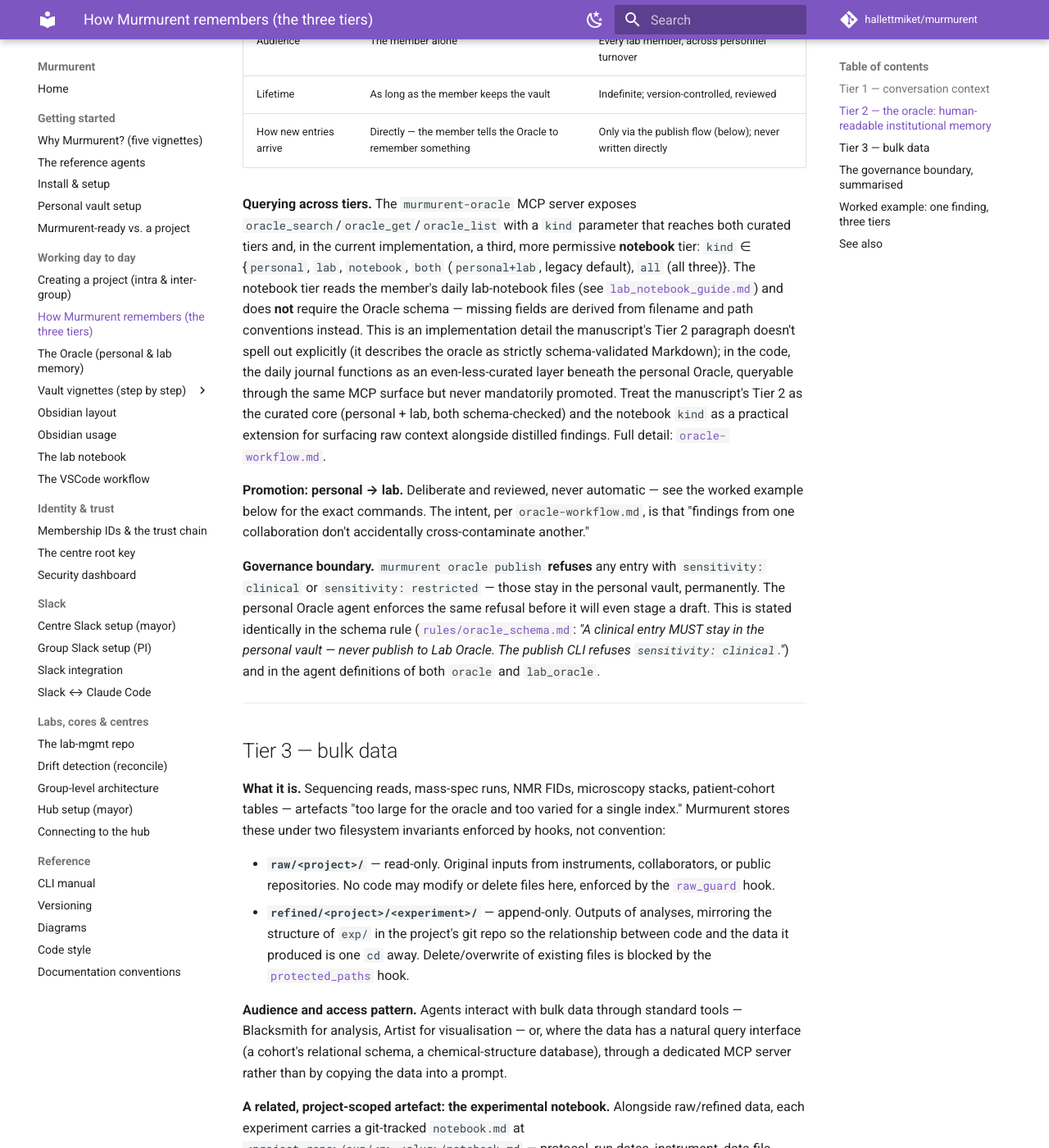
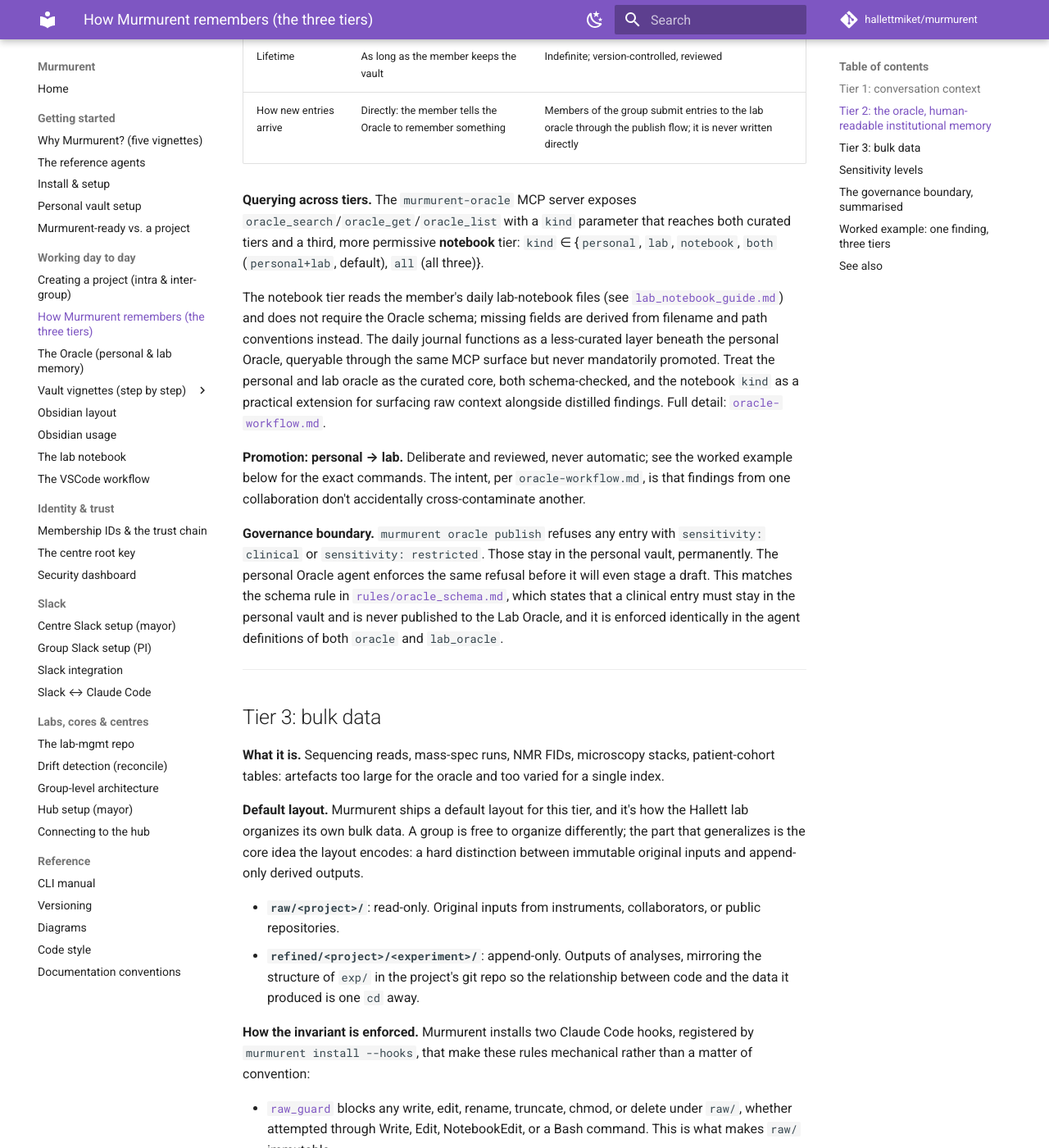
Before and after one commit to hallettmiket/murmurent, an MkDocs documentation site: the page built from docs/memory.md, in a window 1280 px wide and 1400 px high, scrolled down 1673 px. Shown: the whole window at 82% size. Built offline with MkDocs 1.6.1 and Material for MkDocs 9.7.7, drawn with Linux system fonts in a browser that asks for light colours; comment, search, counter and statistics services are not loaded; some of the changed text lies outside the part shown.

Commit message:
docs(#27): revise "How Murmurent remembers" per PI review
Addresses all 12 points in issue #27 (the memory.md three-tiers page):

1,11. Fix the lab-oracle path: ~/repos/lab_mgmt/oracle/ →
      ~/repos/murmurent_lab_mgmt_<lab>/oracle/ (and murmurent_lab_mgmt_mh
      in the worked example). Same stale path also fixed in
      oracle-workflow.md, lab_notebook_guide.md, slack_integration.md.
2.    Lab-oracle "how new entries arrive" now direct: members submit via
      the publish flow; never written directly.
3.    Drop the "not in the manuscript" phrasing for the notebook tier.
4.    Remove all em-dash sentence structure (0 remaining).
5.    New "Sensitivity levels" section: standard/restricted/clinical,
      covering both entries and projects, with the publish behaviour.
6.    Tier 3 raw/refined reframed as Murmurent's shipped default (the
      Hallett lab's convention), with the immutable-vs-append-only idea
      as the part that generalizes.
7.    New "How the invariant is enforced" subsection naming raw_guard and
      protected_paths, what each blocks, and file_2.csv versioning.
8.    Note that Tier 3 is also read with ordinary CC tools (grep, awk, …).
9.    Remove the unclear "clinical-records boundary case" block; fold its
      substance into the Sensitivity section.
10.   Worked example is now a plain breast cancer DNA-seq project
      (brca_wgs), no DCIS / single-cell.
12.   Remove all manuscript references (0 remaining); state what
      Murmurent does directly.

mkdocs build --strict passes clean.

````diff
--- a/docs/memory.md
+++ b/docs/memory.md
@@ -3,13 +3,12 @@
 Most agentic AI systems treat memory as undifferentiated: the model's
 prompt window holds the live conversation, and anything else is fetched
 on demand, typically via retrieval-augmented generation (RAG) over a
-vector index. The manuscript's framing of the alternative is direct:
+vector index. Murmurent instead separates memory into three explicit
+tiers, each with its own representation, access pattern, and
+governance.
 
-> "Murmurent instead separates memory into three explicit tiers, each
-> with its own representation, access pattern, and governance."
-
-Those three tiers — **conversation context**, **the oracle**, and
-**bulk data** — are not just a conceptual model; they map onto three
+Those three tiers, **conversation context**, **the oracle**, and
+**bulk data**, are not just a conceptual model: they map onto three
 different places on disk, three different audiences, and three
 different sets of rules about who can write what. This page walks
 through each tier, how information moves between them, and the
@@ -17,16 +16,15 @@
 
 ---
 
-## Tier 1 — conversation context
+## Tier 1: conversation context
 
 **What it is.** The live, in-session working memory of an agent: the
 user's prompt, the agent's reasoning, and the immediate tool-call
-traces. The manuscript is explicit that this tier is "fully delegated
-to the underlying agentic command-line interface" — Murmurent doesn't
-reimplement Claude Code's context window, it adds two things on top of
-it:
+traces. Murmurent doesn't reimplement Claude Code's context window;
+this tier is fully delegated to the underlying agentic command-line
+interface. Murmurent adds two things on top of it:
 
-1. **Deterministic project-context injection at session start** — the
+1. **Deterministic project-context injection at session start.** The
    relevant `CLAUDE.md`, project charter, and active rules are loaded
    automatically, so an agent doesn't have to rediscover a project's
    conventions (data-storage invariants, naming rules, headline-first
@@ -37,134 +35,163 @@
    Murmurent VSCode dashboard's live activity pane (see
    [`vscode-workflow.md`](vscode-workflow.md)).
 
-**Where it lives.** Nowhere durable — it's the CC session's own context
+**Where it lives.** Nowhere durable. It's the CC session's own context
 window, plus a line in `~/.murmurent/agents.log` for the audit trail.
 
 **Lifetime and audience.** Single session, single user. It evaporates
 when the session ends; nothing here survives to the next conversation
 unless it is deliberately promoted to Tier 2.
 
-**Promotion out.** A user (or an agent, acting on the user's instruction)
-tells the Oracle to remember something — that's the only path out of
-Tier 1.
+**Promotion out.** A user (or an agent, acting on the user's
+instruction) tells the Oracle to remember something. That's the only
+path out of Tier 1.
 
 ---
 
-## Tier 2 — the oracle: human-readable institutional memory
+## Tier 2: the oracle, human-readable institutional memory
 
-**What it is.** Durable, qualitative knowledge — observations,
+**What it is.** Durable, qualitative knowledge (observations,
 decisions, near-miss results, literature summaries, methodological
-choices — recorded as Markdown entries with mandatory frontmatter
+choices) recorded as Markdown entries with mandatory frontmatter
 (`title`, `date`, `project`, `sensitivity`, `tags`, `sources`; full
 schema at
 [`rules/oracle_schema.md`](https://github.com/hallettmiket/murmurent/blob/main/rules/oracle_schema.md)).
-The manuscript deliberately contrasts this with RAG: RAG is "a
-stateless lookup over an opaque vector index," rebuilt rather than
-accumulated, with limited visibility into provenance. The oracle
-instead "returns schema-validated entries with explicit provenance,
-sensitivity, and audit trail, and accumulates across personnel
-turnover by design." Entries are git-tracked and human-readable, so a
-PI can audit institutional memory by reading files, not by inspecting
-an index.
 
-**Two tiers within Tier 2.** The manuscript specifies the oracle is
-itself "two-tier: a per-user *personal* oracle in each researcher's
-Obsidian vault, and a per-lab *group* oracle that ingests curated
-entries through a reviewed publication step."
+This is a deliberate contrast with RAG. RAG is a stateless lookup over
+an opaque vector index, rebuilt rather than accumulated, with limited
+visibility into provenance. The oracle instead returns schema-validated
+entries with explicit provenance, sensitivity, and an audit trail, and
+accumulates across personnel turnover by design. Entries are
+git-tracked and human-readable, so a PI can audit institutional memory
+by reading files, not by inspecting an index.
+
+**Two tiers within Tier 2.** The oracle is itself two-tier: a per-user
+*personal* oracle in each researcher's Obsidian vault, and a per-lab
+*group* oracle that ingests curated entries through a reviewed
+publication step.
 
 | | Personal Oracle | Lab Oracle |
 |---|---|---|
-| Where it lives | `<vault>/oracle/` (the member's own Obsidian vault) | `~/repos/lab_mgmt/oracle/` (the lab-mgmt git repo) |
-| Agent | [`oracle`](https://github.com/hallettmiket/murmurent/blob/main/agents/oracle.md) — reads and writes | [`lab_oracle`](https://github.com/hallettmiket/murmurent/blob/main/agents/lab_oracle.md) — **read-only** (`Write` excluded from its toolset) |
+| Where it lives | `<vault>/oracle/` (the member's own Obsidian vault) | `~/repos/murmurent_lab_mgmt_<lab>/oracle/` (the lab-mgmt git repo) |
+| Agent | [`oracle`](https://github.com/hallettmiket/murmurent/blob/main/agents/oracle.md), reads and writes | [`lab_oracle`](https://github.com/hallettmiket/murmurent/blob/main/agents/lab_oracle.md), **read-only** (`Write` excluded from its toolset) |
 | Audience | The member alone | Every lab member, across personnel turnover |
 | Lifetime | As long as the member keeps the vault | Indefinite; version-controlled, reviewed |
-| How new entries arrive | Directly — the member tells the Oracle to remember something | Only via the publish flow (below); never written directly |
+| How new entries arrive | Directly: the member tells the Oracle to remember something | Members of the group submit entries to the lab oracle through the publish flow; it is never written directly |
 
 **Querying across tiers.** The `murmurent-oracle` MCP server exposes
 `oracle_search`/`oracle_get`/`oracle_list` with a `kind` parameter that
-reaches both curated tiers and, in the current implementation, a third,
-more permissive **notebook** tier: `kind` ∈ {`personal`, `lab`,
-`notebook`, `both` (`personal+lab`, legacy default), `all` (all three)}.
+reaches both curated tiers and a third, more permissive **notebook**
+tier: `kind` ∈ {`personal`, `lab`, `notebook`, `both` (`personal+lab`,
+default), `all` (all three)}.
+
 The notebook tier reads the member's daily lab-notebook files (see
-[`lab_notebook_guide.md`](lab_notebook_guide.md)) and does **not**
-require the Oracle schema — missing fields are derived from filename and
-path conventions instead. This is an implementation detail the
-manuscript's Tier 2 paragraph doesn't spell out explicitly (it describes
-the oracle as strictly schema-validated Markdown); in the code, the
-daily journal functions as an even-less-curated layer beneath the
-personal Oracle, queryable through the same MCP surface but never
-mandatorily promoted. Treat the manuscript's Tier 2 as the curated
-core (personal + lab, both schema-checked) and the notebook `kind` as
-a practical extension for surfacing raw context alongside distilled
-findings. Full detail: [`oracle-workflow.md`](oracle-workflow.md).
+[`lab_notebook_guide.md`](lab_notebook_guide.md)) and does not require
+the Oracle schema; missing fields are derived from filename and path
+conventions instead. The daily journal functions as a less-curated
+layer beneath the personal Oracle, queryable through the same MCP
+surface but never mandatorily promoted. Treat the personal and lab
+oracle as the curated core, both schema-checked, and the notebook
+`kind` as a practical extension for surfacing raw context alongside
+distilled findings. Full detail:
+[`oracle-workflow.md`](oracle-workflow.md).
 
-**Promotion: personal → lab.** Deliberate and reviewed, never automatic
-— see the worked example below for the exact commands. The intent, per
-`oracle-workflow.md`, is that "findings from one collaboration don't
-accidentally cross-contaminate another."
+**Promotion: personal → lab.** Deliberate and reviewed, never
+automatic; see the worked example below for the exact commands. The
+intent, per `oracle-workflow.md`, is that findings from one
+collaboration don't accidentally cross-contaminate another.
 
-**Governance boundary.** `murmurent oracle publish` **refuses** any
-entry with `sensitivity: clinical` or `sensitivity: restricted` —
-those stay in the personal vault, permanently. The personal Oracle
-agent enforces the same refusal before it will even stage a draft. This
-is stated identically in the schema rule
-([`rules/oracle_schema.md`](https://github.com/hallettmiket/murmurent/blob/main/rules/oracle_schema.md):
-*"A clinical entry MUST stay in the personal vault — never publish to
-Lab Oracle. The publish CLI refuses `sensitivity: clinical`."*) and in
-the agent definitions of both `oracle` and `lab_oracle`.
+**Governance boundary.** `murmurent oracle publish` refuses any entry
+with `sensitivity: clinical` or `sensitivity: restricted`. Those stay
+in the personal vault, permanently. The personal Oracle agent enforces
+the same refusal before it will even stage a draft. This matches the
+schema rule in
+[`rules/oracle_schema.md`](https://github.com/hallettmiket/murmurent/blob/main/rules/oracle_schema.md),
+which states that a clinical entry must stay in the personal vault and
+is never published to the Lab Oracle, and it is enforced identically
+in the agent definitions of both `oracle` and `lab_oracle`.
 
 ---
 
-## Tier 3 — bulk data
+## Tier 3: bulk data
 
 **What it is.** Sequencing reads, mass-spec runs, NMR FIDs, microscopy
-stacks, patient-cohort tables — artefacts "too large for the oracle and
-too varied for a single index." Murmurent stores these under two
-filesystem invariants enforced by hooks, not convention:
+stacks, patient-cohort tables: artefacts too large for the oracle and
+too varied for a single index.
 
-- **`raw/<project>/`** — read-only. Original inputs from instruments,
-  collaborators, or public repositories. No code may modify or delete
-  files here, enforced by the [`raw_guard`](https://github.com/hallettmiket/murmurent/blob/main/src/murmurent/hooks/raw_guard.py) hook.
-- **`refined/<project>/<experiment>/`** — append-only. Outputs of
+**Default layout.** Murmurent ships a default layout for this tier,
+and it's how the Hallett lab organizes its own bulk data. A group is
+free to organize differently; the part that generalizes is the core
+idea the layout encodes: a hard distinction between immutable original
+inputs and append-only derived outputs.
+
+- **`raw/<project>/`**: read-only. Original inputs from instruments,
+  collaborators, or public repositories.
+- **`refined/<project>/<experiment>/`**: append-only. Outputs of
   analyses, mirroring the structure of `exp/` in the project's git
   repo so the relationship between code and the data it produced is
-  one `cd` away. Delete/overwrite of existing files is blocked by the
-  [`protected_paths`](https://github.com/hallettmiket/murmurent/blob/main/src/murmurent/hooks/protected_paths.py) hook.
+  one `cd` away.
 
-**Audience and access pattern.** Agents interact with bulk data through
-standard tools — Blacksmith for analysis, Artist for visualisation —
-or, where the data has a natural query interface (a cohort's relational
-schema, a chemical-structure database), through a dedicated MCP server
-rather than by copying the data into a prompt.
+**How the invariant is enforced.** Murmurent installs two Claude Code
+hooks, registered by `murmurent install --hooks`, that make these
+rules mechanical rather than a matter of convention:
+
+- [`raw_guard`](https://github.com/hallettmiket/murmurent/blob/main/src/murmurent/hooks/raw_guard.py)
+  blocks any write, edit, rename, truncate, chmod, or delete under
+  `raw/`, whether attempted through Write, Edit, NotebookEdit, or a
+  Bash command. This is what makes `raw/` immutable.
+- [`protected_paths`](https://github.com/hallettmiket/murmurent/blob/main/src/murmurent/hooks/protected_paths.py)
+  blocks delete or overwrite of any file that already exists under
+  `refined/`, while still allowing brand-new files. This is what makes
+  `refined/` append-only.
+
+To supersede a refined file, write a new integer-suffixed version
+(`file_2.csv`) instead of overwriting `file_1.csv`.
+
+**Audience and access pattern.** Agents interact with bulk data
+several ways: directly, with the standard Claude Code file tools
+(grep, awk, sed, ordinary reads); through purpose-built helpers such as
+Blacksmith for analysis or Artist for visualisation; or, where the
+data has a natural query interface (a cohort's relational schema, a
+chemical-structure database), through a dedicated MCP server rather
+than by copying the data into a prompt.
 
 **A related, project-scoped artefact: the experimental notebook.**
 Alongside raw/refined data, each experiment carries a git-tracked
-`notebook.md` at `<project_repo>/exp/<n>_<slug>/notebook.md` — protocol,
+`notebook.md` at `<project_repo>/exp/<n>_<slug>/notebook.md`: protocol,
 run dates, instrument, data-file paths, and conclusions, visible to
 every project member on the next `git pull`. It sits structurally
 closer to Tier 3 (it documents and is versioned alongside the
-refined-data outputs it describes; `murmurent push --refined` recomputes
-its checksums) than to the oracle's institutional-memory role, and the
-manuscript's Tier 3 paragraph doesn't call it out by name. See
-[`lab_notebook_guide.md`](lab_notebook_guide.md) for the full
-distinction between this **experimental notebook** and the **daily
-journal** (the personal, unpublished Tier-2-adjacent notebook tier
-described above).
+refined-data outputs it describes; `murmurent push --refined`
+recomputes its checksums) than to the oracle's institutional-memory
+role. See [`lab_notebook_guide.md`](lab_notebook_guide.md) for the
+full distinction between this **experimental notebook** and the
+**daily journal** (the personal, unpublished Tier-2-adjacent notebook
+tier described above).
 
-**The clinical-records boundary case.** The manuscript names this
-explicitly because it's the case most likely to be gotten wrong:
+---
 
-> "These are text-shaped and moderate in size, but their governance
-> demands place them at Tier 3 rather than the oracle: the records
-> themselves live under `raw/<project>/clinical/` with immutable
-> storage and access logging, and a Tier-2 oracle entry records the
-> cohort's provenance, inclusion criteria, demographic summary, and
-> REB/IRB approval but never the records themselves."
+## Sensitivity levels
 
-Agents access such a cohort only through a dedicated MCP server that
-enforces de-identification at the boundary and returns structured
-summary slices — the underlying pathology reports or radiology notes
-are never embedded into a vector index or copied into a prompt.
+Sensitivity is a label carried by both individual oracle entries (the
+frontmatter `sensitivity:` field) and whole projects (the project
+record's `sensitivity:` field, shown in the Murmurent dashboard as a
+coloured badge). There are three levels:
+
+| Level | Meaning | `murmurent oracle publish` |
+|---|---|---|
+| `standard` | Shareable with the lab. | Promotes it to the Lab Oracle. |
+| `restricted` | Stays in the personal vault. | Refuses to publish it. |
+| `clinical` | Stays in the personal vault. The underlying clinical records stay in Tier-3 storage with access logging (see below). | Refuses to publish it. |
+
+For `clinical` data, the records themselves live in Tier-3 storage
+(for example under `raw/<project>/clinical/`) with access logging.
+Agents reach them only through a de-identifying MCP boundary that
+returns structured summary slices, never the raw pathology reports or
+radiology notes. The records are never copied into an oracle entry, a
+prompt, or a vector index. Only a de-identified provenance or summary
+entry (cohort size, inclusion criteria, REB/IRB approval) may live in
+the oracle, and even that entry is tagged `sensitivity: clinical` so
+it never gets promoted to the Lab Oracle.
 
 ---
 
@@ -172,32 +199,32 @@
 
 | Rule | Enforced by |
 |---|---|
-| `sensitivity: clinical` / `restricted` entries never leave the personal vault | `oracle` agent (refuses to stage a draft) + `murmurent oracle publish` CLI (refuses to commit) |
+| `sensitivity: clinical` / `restricted` entries never leave the personal vault | `oracle` agent (refuses to stage a draft) and `murmurent oracle publish` CLI (refuses to commit) |
 | New Lab Oracle entries arrive only via reviewed `murmurent oracle publish` | `lab_oracle` agent has no `Write` tool; the CLI is the only write path |
 | `raw/` is immutable | `raw_guard` hook, blocks Write/Edit/NotebookEdit/Bash on `raw/` |
 | `refined/` is append-only | `protected_paths` hook, blocks delete/overwrite of existing files |
-| Clinical-cohort *records* never enter the oracle or a vector index | Tier-3 storage + de-identifying MCP boundary; only provenance/summary metadata reaches Tier 2 |
+| Clinical-cohort records never enter the oracle or a vector index | Tier-3 storage plus a de-identifying MCP boundary; only provenance/summary metadata reaches Tier 2 |
 
 ---
 
 ## Worked example: one finding, three tiers
 
 A member is investigating a chrM (mitochondrial contig) alignment
-artefact on the DCIS single-cell cohort.
+artefact on a breast cancer DNA sequencing project.
 
-**Tier 1 — the finding surfaces mid-session.** During a live CC session
-running the QC pipeline, the member and the Blacksmith agent notice
-GRCh38.p13 mis-maps chrM reads, and that GRCh38.p14 fixes it. This is
-still just conversation context — real, but ephemeral, and gone once
-the session ends unless someone acts on it.
+**Tier 1: the finding surfaces mid-session.** During a live CC session
+running the alignment QC pipeline, the member and the Blacksmith agent
+notice GRCh38.p13 mis-maps chrM reads, and that GRCh38.p14 fixes it.
+This is still just conversation context: real, but ephemeral, and gone
+once the session ends unless someone acts on it.
 
-**Tier 2, personal — the member commits it to memory.** Before closing
+**Tier 2, personal: the member commits it to memory.** Before closing
 the session:
 
 ```text
 You: Oracle, remember this: GRCh38.p14 fixes the chrM contig artefact we
-hit with p13 on the DCIS cohort. We're standardising on p14 for run 17
-— don't switch references mid-cohort.
+hit with p13 on the breast cancer cohort. We're standardising on p14 for
+run 17, so don't switch references mid-cohort.
 ```
 
 The Oracle agent writes `<vault>/oracle/2026-05-16_chrm_p14.md` with
@@ -234,38 +261,39 @@
 murmurent oracle publish 2026-05-16_chrm_p14 --push # validate + commit + push
 ```
 
-`murmurent oracle publish` checks `sensitivity` (here `standard`, so it
-proceeds — had it been `clinical` or `restricted` it would refuse),
+`murmurent oracle publish` checks `sensitivity` (here `standard`, so
+it proceeds; had it been `clinical` or `restricted` it would refuse),
 checks the lab doesn't already have an entry at that path, and commits
-the file into `~/repos/lab_mgmt/oracle/2026-05-16_chrm_p14.md` under
+the file into
+`~/repos/murmurent_lab_mgmt_mh/oracle/2026-05-16_chrm_p14.md` under
 the member's handle. From this point on, `lab_oracle` can answer "what
 does the lab know about chrM artefacts?" for any member, including one
 who joins the lab after @allie has moved on.
 
-**Tier 3 — the data underneath the finding.** The oracle entry's
-`source_exp: 3_titration_v3` points at the actual evidence: the aligned
-BAMs and QC report live at
-`$MURMURENT_LAB_VM_ROOT/refined/dcis_sc_tutorial/3_titration_v3/qc_report.html`,
+**Tier 3: the data underneath the finding.** The oracle entry's
+`source_exp: 3_alignment_qc` points at the actual evidence: the
+aligned BAMs and QC report live at
+`$MURMURENT_LAB_VM_ROOT/refined/brca_wgs/3_alignment_qc/qc_report.html`,
 produced from immutable inputs at
-`$MURMURENT_LAB_VM_ROOT/raw/dcis_sc_tutorial/3_titration_v3/`, with
-provenance also recorded in the git-tracked
-`exp/3_titration_v3/notebook.md`. The oracle entry is the durable,
-searchable *pointer and summary* — the multi-gigabyte alignment outputs
-themselves stay in Tier 3, exactly where the manuscript says bulk data
-belongs, and are never copied into the oracle or a prompt.
+`$MURMURENT_LAB_VM_ROOT/raw/brca_wgs/3_alignment_qc/`, with provenance
+also recorded in the git-tracked `exp/3_alignment_qc/notebook.md`. The
+oracle entry is the durable, searchable pointer and summary. The
+multi-gigabyte alignment outputs themselves stay in Tier 3, which is
+where Murmurent keeps bulk data by design, and are never copied into
+the oracle or a prompt.
 
 ---
 
 ## See also
 
-- [`oracle-workflow.md`](oracle-workflow.md) — the personal ↔ lab
+- [`oracle-workflow.md`](oracle-workflow.md): the personal to lab
   publish flow in full, including the MCP search surface and its
   `kind` parameter.
-- [`rules/oracle_schema.md`](https://github.com/hallettmiket/murmurent/blob/main/rules/oracle_schema.md) —
+- [`rules/oracle_schema.md`](https://github.com/hallettmiket/murmurent/blob/main/rules/oracle_schema.md):
   required frontmatter for every Tier-2 entry.
-- [`lab_notebook_guide.md`](lab_notebook_guide.md) — daily journal vs.
+- [`lab_notebook_guide.md`](lab_notebook_guide.md): daily journal vs.
   experimental notebook, and how each relates to the tiers above.
-- [`agents.md`](agents.md) — the `oracle` and `lab_oracle` agents in
+- [`agents.md`](agents.md): the `oracle` and `lab_oracle` agents in
   the context of the full reference-agent roster.
-- [`../rules/data-storage.md`](https://github.com/hallettmiket/murmurent/blob/main/rules/data-storage.md) —
+- [`../rules/data-storage.md`](https://github.com/hallettmiket/murmurent/blob/main/rules/data-storage.md):
   the Tier-3 raw/refined invariants and the hooks that enforce them.
````
Also changed, not shown: other parts of docs/memory.md (+5 -5 lines), docs/lab_notebook_guide.md (+1 -1 lines), docs/oracle-workflow.md (+2 -2 lines), docs/slack_integration.md (+1 -1 lines).
